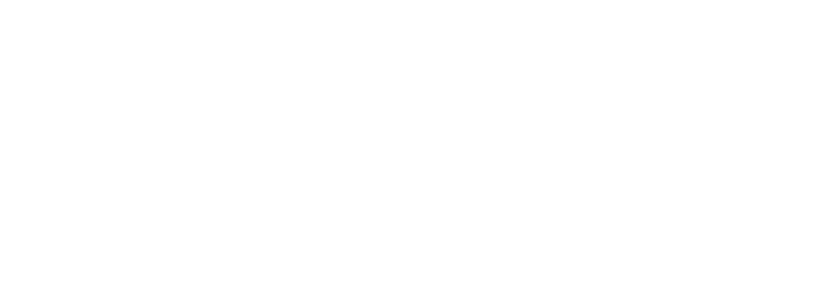
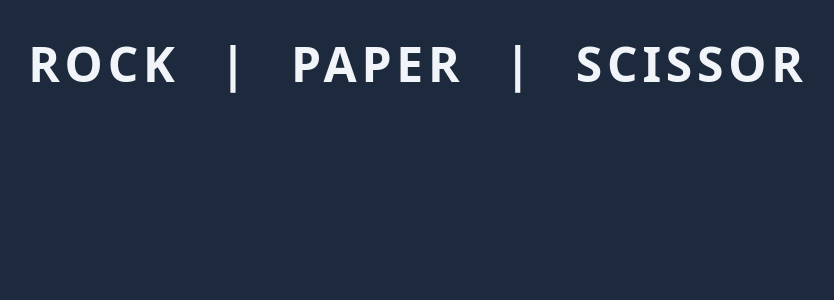
Before and after one commit to jutuli/Rock_Paper_Scissors, a React (Vite) app: page / in a window 1280 px wide. Shown: the top 300 px of the page, without its empty margins (222-1056 px from the left). Built offline with nearby package versions, Linux system fonts and the light colour scheme.

Commit message:
Create + Design Header

```diff
--- a/src/App.tsx
+++ b/src/App.tsx
@@ -1,5 +1,11 @@
+import Header from "./components/Header";
+
 function App() {
-  return <></>;
+  return (
+    <section className="flex h-screen flex-col items-center bg-slate-800 text-slate-100">
+      <Header />
+    </section>
+  );
 }
 
 export default App;
--- /dev/null
+++ b/src/components/Header.tsx
@@ -0,0 +1,13 @@
+const Header = () => {
+  return (
+    <header>
+      <h1 className="my-10 flex gap-10 text-center text-5xl font-bold tracking-widest uppercase">
+        <span>Rock</span> <span>|</span>
+        <span>Paper</span>
+        <span>|</span> <span>Scissor</span>
+      </h1>
+    </header>
+  );
+};
+
+export default Header;
```
Also changed, not shown: src/components/GameOver.tsx (added), src/components/GamePlay.tsx (added), src/components/Result.tsx (added), src/components/ScoreBoard.tsx (added).
